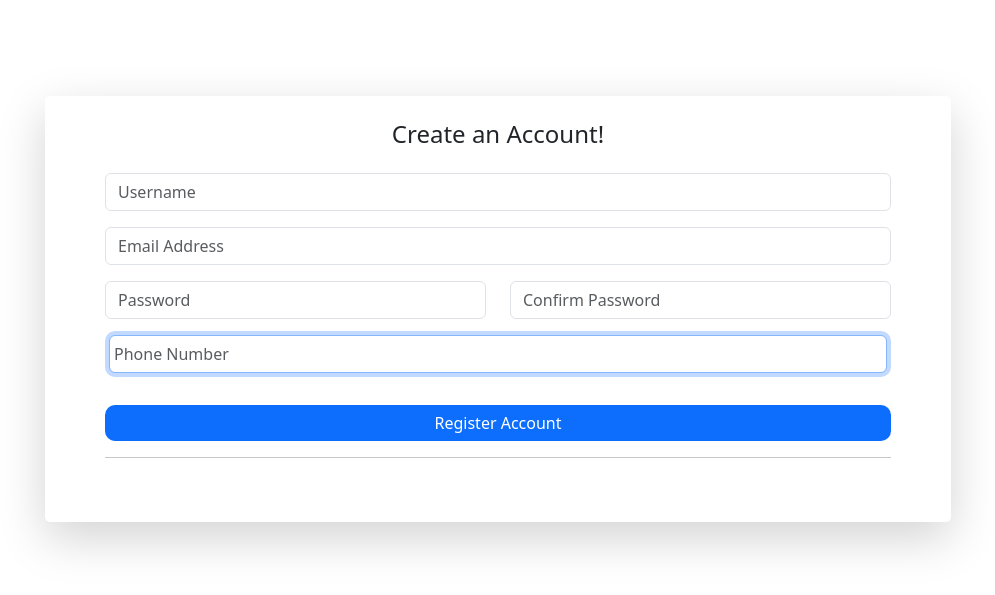
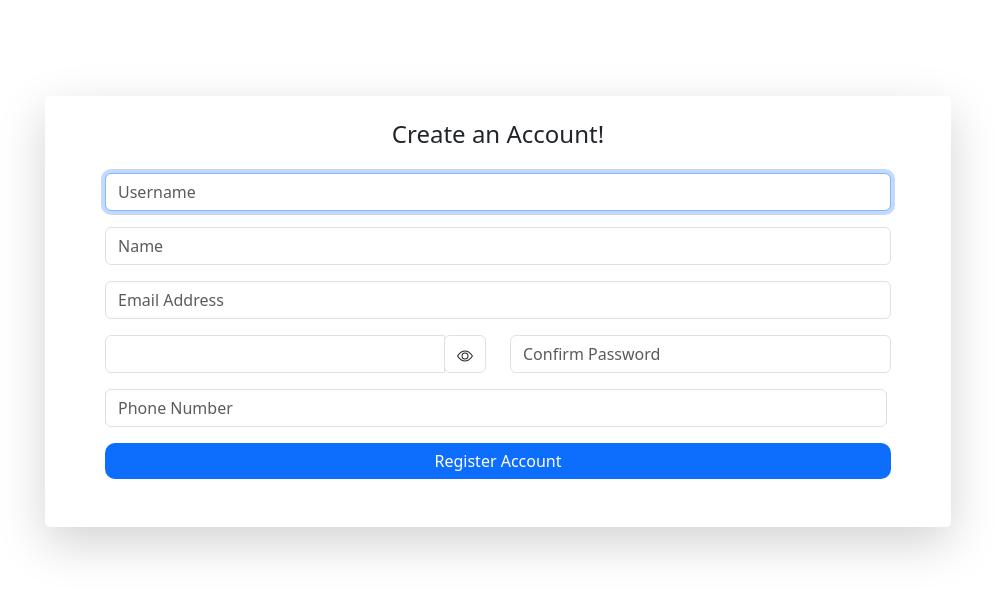
Before and after one commit to abhi7251/health-dashboard, a PHP site: page /frontend/register.html in a window 1280 px wide. Shown: the top 595 px of the page, without its empty margins (142-1137 px from the left). Run offline with PHP 8.4, Linux system fonts and the light colour scheme.

Commit message:
Done Minor Working related to login and register

```diff
--- a/Frontend/index.html
+++ b/Frontend/index.html
@@ -158,7 +158,7 @@
     <script src="https://cdnjs.cloudflare.com/ajax/libs/jquery/3.7.0/jquery.min.js"></script>
     <script src="https://cdn.jsdelivr.net/npm/bootstrap@5.3.3/dist/js/bootstrap.bundle.min.js"></script>
     <script src="assets/js/bs-init.js?h=4777463a3dc87e6b53aab58f966705fb"></script>
-    <script src="assets/js/loader.js?h=e48316aef4943f70991c4c8470cb369a"></script>
+    <script src="assets/js/loader.js?h=b6baadcaf7943d8fcda9fdcf6ed269b9"></script>
 </body>
 
 </html>
--- a/register.php
+++ b/backend/register.php
@@ -9,7 +9,7 @@ if ($_SERVER['REQUEST_METHOD'] === 'POST') {
     $mobile = trim($_POST['mobile']);
     $password = trim($_POST['password']);
 
-    if (empty($name) || empty($username) || empty($email) || empty($mobile) || empty($password)) {
+    if (empty($name) || empty($username) || empty($email)  || empty($password)) {
         die('All fields are required.');
     }
 
--- a/frontend/about.html
+++ b/frontend/about.html
@@ -6,9 +6,9 @@
     <meta name="viewport" content="width=device-width, initial-scale=1.0, shrink-to-fit=no">
     <title>Health Dashboard</title>
     <link rel="stylesheet" href="https://cdn.jsdelivr.net/npm/bootstrap@5.3.3/dist/css/bootstrap.min.css">
-    <link rel="stylesheet" href="/assets/css/Banner-Heading-Image-images.css?h=4f3cfa46e40e236365345fc77963f4b8">
-    <link rel="stylesheet" href="/assets/css/Navbar-With-Button-icons.css?h=31d833f28f7fb98afe45f9f44a8c1344">
-    <link rel="stylesheet" href="/assets/css/styles.css?h=96299e5c0bfdd72a2aecaeaadafed39c">
+    <link rel="stylesheet" href="assets/css/Banner-Heading-Image-images.css?h=4f3cfa46e40e236365345fc77963f4b8">
+    <link rel="stylesheet" href="assets/css/Navbar-With-Button-icons.css?h=31d833f28f7fb98afe45f9f44a8c1344">
+    <link rel="stylesheet" href="assets/css/styles.css?h=96299e5c0bfdd72a2aecaeaadafed39c">
 </head>
 
 <body class="text-center" style="padding: 0px;padding-bottom: 0;padding-left: 0;padding-right: 0;">
--- a/frontend/register.html
+++ b/frontend/register.html
@@ -12,29 +12,36 @@
 </head>
 
 <body>
-    <div class="my-4 mx-5 mt-5 pt-5">
+    <div class="my-4 mx-5 mt-5 pt-5 pb-5">
         <div class="row d-flex d-xl-flex justify-content-center justify-content-xl-center">
             <div class="col-sm-12 col-lg-10 col-xl-9 col-xxl-7 bg-white shadow-lg" style="border-radius: 5px;">
                 <div class="p-5 pt-4">
                     <div class="text-center">
                         <h4 class="text-dark mb-4">Create an Account!</h4>
                     </div>
-                    <form class="user">
-                        <div class="mb-3"><input class="form-control form-control-user" type="text" placeholder="Username" required=""></div>
-                        <div class="mb-3"><input class="form-control form-control-user" type="email" id="email" placeholder="Email Address" required="" pattern="^[a-zA-Z0-9._%+-]+@[a-zA-Z0-9.-]+\.[a-zA-Z]{2,}$"></div>
+                    <form class="user" method="post" action="../backend/register.php">
+                        <div class="mb-3"><input class="form-control form-control-user" type="text" placeholder="Username" required="yes" name="username" autofocus="" minlength="3"></div>
+
+                        <div><input class="form-control form-control-user mb-3" type="text" placeholder="Name" required="yes" name="name" autofocus="" minlength="3"></div>
+
+                        <div class="mb-3"><input class="form-control form-control-user" type="email" id="email" placeholder="Email Address" required="" name="email" autofocus="yes" pattern="[^@\s]+@[^@\s]+\.[^@\s]+"></div>
                         <div class="row mb-3">
-                            <div class="col-sm-6 mb-3 mb-sm-0"><input class="form-control form-control-user" type="password" id="password" placeholder="Password" required="" pattern="^(?=.*[a-z])(?=.*[A-Z])(?=.*\d)(?=.*[@$!%*?&amp;])[A-Za-z\d@$!%*?&amp;]{8,}$"></div>
-                            <div class="col-sm-6"><input class="form-control form-control-user" type="password" id="verifyPassword" placeholder="Confirm Password" required="" pattern="^(?=.*[a-z])(?=.*[A-Z])(?=.*\d)(?=.*[@$!%*?&amp;])[A-Za-z\d@$!%*?&amp;]{8,}$"></div>
+                            <div class="col-sm-6 mb-3 mb-sm-0">
+                                <div class="input-group"><input class="form-control" type="password" id="passField" name="password" autocomplete="off" required="" pattern="(?=.*[a-z])(?=.*[A-Z])(?=.*\d)(?=.*[@$!%*?&amp;])[A-Za-z\d@$!%*?&amp;]{8,}" minlength="8" autofocus=""><button class="btn border rounded" type="button">
+
+
+
+                                    <svg xmlns="http://www.w3.org/2000/svg" width="1em" height="1em" fill="currentColor" viewBox="0 0 16 16" class="bi bi-eye" id="togglePass">
+                                            <path d="M16 8s-3-5.5-8-5.5S0 8 0 8s3 5.5 8 5.5S16 8 16 8M1.173 8a13.133 13.133 0 0 1 1.66-2.043C4.12 4.668 5.88 3.5 8 3.5c2.12 0 3.879 1.168 5.168 2.457A13.133 13.133 0 0 1 14.828 8c-.058.087-.122.183-.195.288-.335.48-.83 1.12-1.465 1.755C11.879 11.332 10.119 12.5 8 12.5c-2.12 0-3.879-1.168-5.168-2.457A13.134 13.134 0 0 1 1.172 8z"></path>
+                                            <path d="M8 5.5a2.5 2.5 0 1 0 0 5 2.5 2.5 0 0 0 0-5M4.5 8a3.5 3.5 0 1 1 7 0 3.5 3.5 0 0 1-7 0"></path>
+                                        </svg></button></div>
+
+
+                            </div>
+                            <div class="col-sm-6"><input class="form-control form-control-user" type="password" id="verifyField" placeholder="Confirm Password" required="" autofocus=""></div>
                         </div>
-                        <div class="row mb-3 px-3"><input class="form-control ps-1" type="tel" placeholder="Phone Number" autocomplete="on" autofocus="" required="" minlength="10" maxlength="10" inputmode="tel" pattern="^\d{10}$"></div>
-                        <div class="row mb-3">
-                            <p id="emailErrorMsg" class="text-danger" style="display:none;">Paragraph</p>
-                            <p id="passwordErrorMsg" class="text-danger" style="display:none;">Paragraph</p>
-                        </div><button class="btn btn-primary d-block btn-user w-100" id="submitBtn" type="submit">Register Account</button>
-                        <hr>
+                        <div class="row mb-3 px-3 ms-0 ps-0"><input class="form-control ms-0" type="tel" placeholder="Phone Number" name = "mobile" autocomplete="on" autofocus="" required="no" minlength="10" maxlength="10" inputmode="tel" pattern="^\d{10}$"></div><button class="btn btn-primary d-block btn-user w-100" id="submitBtn" type="submit">Register Account</button>
                     </form>
-                    <div class="text-center"></div>
-                    <div class="text-center"></div>
                 </div>
             </div>
         </div>
```
Also changed, not shown: Frontend/dashboard.html (+4 -4 lines), frontend/assets/js/loader.js (+47 -48 lines), frontend/login.html (+13 -7 lines), backend/login.php (renamed from login.php).
